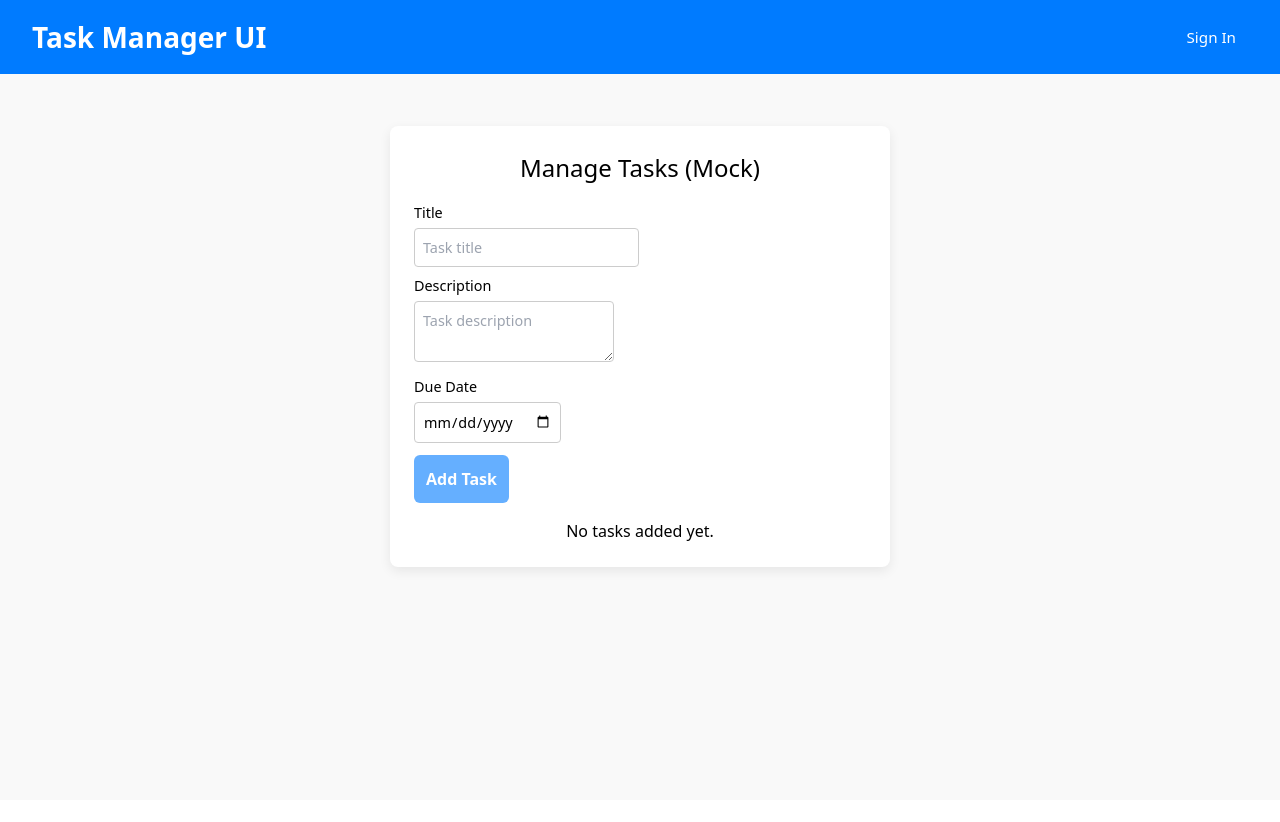
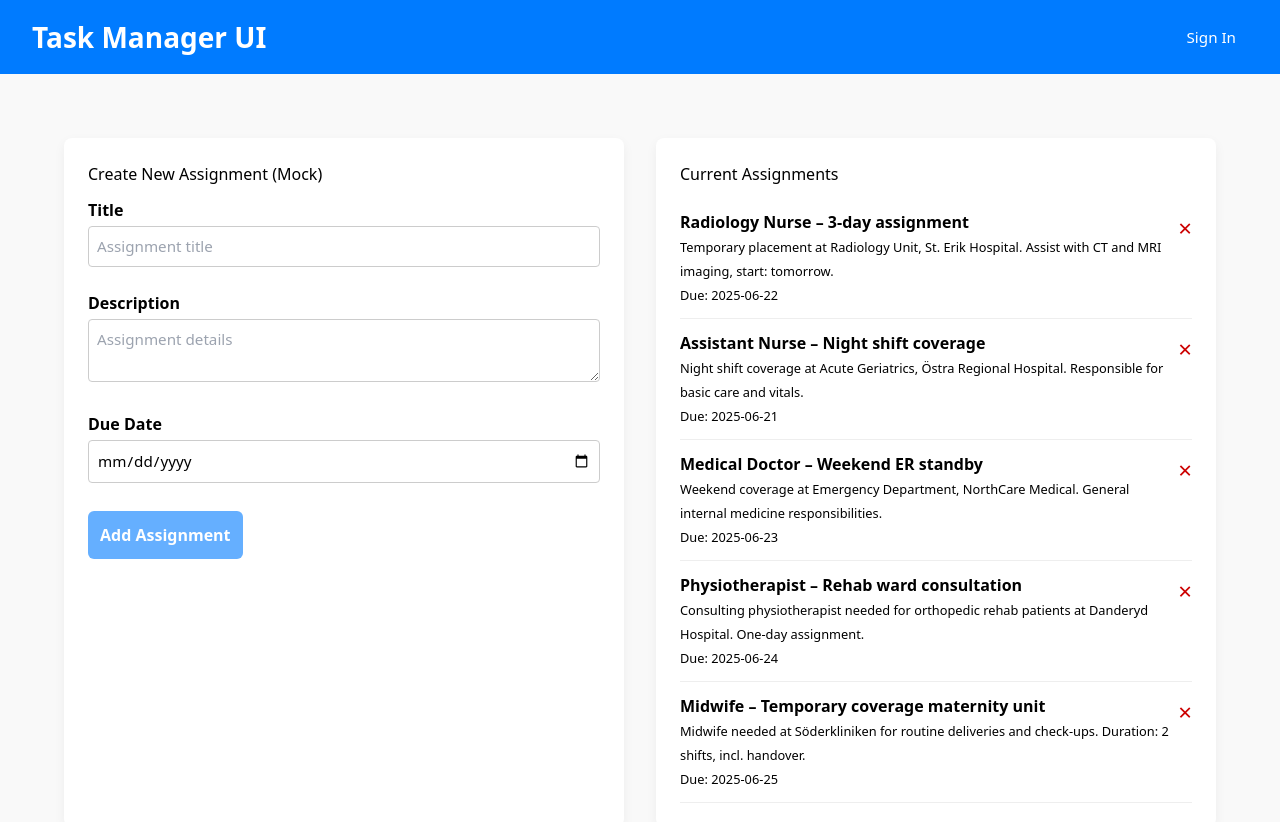
Before and after one commit to QULLi/task-manager, an Angular app in the folder ui/: page /tasks in a window 1280 px wide. Shown: the top 822 px of the page. Before the commit the page ends 800 px from the top, so only its background shows below. Built offline with nearby package versions, Linux system fonts and the light colour scheme.

Commit message:
Angular/material added + improved UI for tasks, with table (grid)

```diff
--- a/ui/angular.json
+++ b/ui/angular.json
@@ -24,7 +24,10 @@
                 "input": "public"
               }
             ],
-            "styles": ["src/styles.css"],
+            "styles": [
+              "@angular/material/prebuilt-themes/azure-blue.css",
+              "src/styles.css"
+            ],
             "stylePreprocessorOptions": {
               "includePaths": ["src"]
             },
@@ -92,7 +95,10 @@
                 "input": "public"
               }
             ],
-            "styles": ["src/styles.css"],
+            "styles": [
+              "@angular/material/prebuilt-themes/azure-blue.css",
+              "src/styles.css"
+            ],
             "stylePreprocessorOptions": {
               "includePaths": ["src"]
             },
--- a/ui/package.json
+++ b/ui/package.json
@@ -11,10 +11,12 @@
   "private": true,
   "dependencies": {
     "@angular/animations": "^20.0.4",
+    "@angular/cdk": "^20.0.5",
     "@angular/common": "^20.0.4",
     "@angular/compiler": "^20.0.4",
     "@angular/core": "^20.0.4",
     "@angular/forms": "^20.0.4",
+    "@angular/material": "^20.0.5",
     "@angular/platform-browser": "^20.0.4",
     "@angular/platform-browser-dynamic": "^20.0.4",
     "@angular/router": "^20.0.4",
--- a/ui/src/app/profile/task-page/task-page.component.css
+++ b/ui/src/app/profile/task-page/task-page.component.css
@@ -1,39 +1,43 @@
-.task-page-card {
-  max-width: 500px;
-  padding: 1.5rem;
-  background: #fff;
-  border-radius: 8px;
-  box-shadow: 0 4px 12px rgba(0,0,0,0.08);
+.task-container {
+  display: flex;
+  flex-wrap: wrap;
+  gap: 2rem;
+  padding: 2rem;
+  max-width: 100%;
+  box-sizing: border-box;
 }
 
-.task-page-card h2 {
-  font-size: 1.5rem;
-  font-weight: 500;
-  text-align: center;
-  margin-bottom: 1rem;
+.task-form,
+.task-list-wrapper {
+  flex: 1 1 300px;
+  background: #ffffff;
+  border-radius: 8px;
+  padding: 1.5rem;
+  box-shadow: 0 4px 12px rgba(0,0,0,0.05);
+  max-height: 90vh;
+  overflow-y: auto;
+}
+
+.task-list-wrapper {
+  min-width: 320px;
 }
 
 .field-group label {
   display: block;
+  font-weight: 600;
   margin-bottom: 0.25rem;
-  font-size: 0.9rem;
-  font-weight: 500;
 }
 
 .form-control {
+  width: 100%;
   padding: 0.5rem;
-  font-size: 0.9rem;
+  font-size: 0.95rem;
+  border: 1px solid #ccc;
   border-radius: 4px;
-  border: 1px solid #ccc;
+  margin-bottom: 1rem;
+  box-sizing: border-box;
 }
 
-.form-control:focus {
-  outline: none;
-  border-color: #007bff;
-  box-shadow: 0 0 0 1px rgba(0,123,255,0.2);
-}
-
-/* Custom Add Task button */
 .btn-add {
   background-color: #007bff;
   color: #fff;
@@ -53,23 +57,29 @@
   cursor: not-allowed;
 }
 
-/* Remove button styling */
 .btn-remove {
   background: transparent;
   border: none;
-  font-size: 1.25rem;
+  font-size: 1.5rem;
   color: #c00;
   cursor: pointer;
-  transition: color 0.2s ease;
+  align-self: start;
 }
 
 .btn-remove:hover {
   color: #800;
 }
 
+.list-group {
+  padding: 0;
+  margin: 0;
+  list-style: none;
+}
+
 .list-group-item {
   display: flex;
   justify-content: space-between;
-  align-items: center;
-  padding: 0.75rem 1rem;
+  align-items: flex-start;
+  border-bottom: 1px solid #eee;
+  padding: 0.75rem 0;
 }
--- a/ui/src/app/profile/task-page/task-page.component.html
+++ b/ui/src/app/profile/task-page/task-page.component.html
@@ -1,10 +1,12 @@
-<div class="task-page-card mx-auto my-5">
-  <h2 class="mb-4">Manage Tasks (Mock)</h2>
+<div class="task-container">
+  <!-- Form Section -->
+  <div class="task-form">
+    <h2 class="mb-3">Create New Assignment (Mock)</h2>
 
     <div *ngIf="formError" class="alert alert-danger">{{ formError }}</div>
     <div *ngIf="formSuccess" class="alert alert-success">{{ formSuccess }}</div>
 
-  <form #f="ngForm" (ngSubmit)="addTask(f)" novalidate class="mb-4">
+    <form #f="ngForm" (ngSubmit)="addTask(f)" novalidate>
       <div class="field-group mb-2">
         <label for="title">Title</label>
         <input
@@ -15,7 +17,7 @@
           [(ngModel)]="newTask.title"
           required
           [disabled]="taskLoading"
-        placeholder="Task title"
+          placeholder="Assignment title"
         />
       </div>
 
@@ -28,7 +30,7 @@
           [(ngModel)]="newTask.description"
           rows="2"
           [disabled]="taskLoading"
-        placeholder="Task description"
+          placeholder="Assignment details"
         ></textarea>
       </div>
 
@@ -49,18 +51,22 @@
         class="btn-add w-100"
         [disabled]="taskLoading || f.form.invalid"
       >
-      {{ taskLoading ? 'Adding…' : 'Add Task' }}
+        {{ taskLoading ? 'Adding…' : 'Add Assignment' }}
       </button>
     </form>
+  </div>
 
+  <!-- Task List Section -->
+  <div class="task-list-wrapper">
+    <h2 class="mb-3">Current Assignments</h2>
     <ul *ngIf="tasks.length; else noTasks" class="list-group">
       <li
-      class="list-group-item d-flex justify-content-between align-items-start"
+        class="list-group-item"
         *ngFor="let task of tasks"
       >
         <div>
-        <div class="fw-bold">{{ task.title }}</div>
-        <small>{{ task.description }}</small>
+          <strong>{{ task.title }}</strong>
+          <div><small>{{ task.description }}</small></div>
           <div *ngIf="task.due_date"><small>Due: {{ task.due_date }}</small></div>
         </div>
         <button
@@ -73,6 +79,7 @@
       </li>
     </ul>
     <ng-template #noTasks>
-    <div class="text-muted text-center">No tasks added yet.</div>
+      <div class="text-muted">No tasks added yet.</div>
     </ng-template>
   </div>
+</div>
--- a/ui/src/app/profile/task-page/task-page.component.ts
+++ b/ui/src/app/profile/task-page/task-page.component.ts
@@ -1,34 +1,51 @@
 import { Component, OnInit } from '@angular/core';
 import { FormsModule, NgForm } from '@angular/forms';
 import { CommonModule } from '@angular/common';
-
-interface ITask {
-  id: number;
-  title: string;
-  description: string;
-  due_date?: string;
-}
+import { MatProgressSpinnerModule } from '@angular/material/progress-spinner';
+import { TaskService, ITask } from '../../../core/services/task.service';
 
 @Component({
   selector: 'app-task-page',
   standalone: true,
-  imports: [CommonModule, FormsModule],
+  imports: [
+    CommonModule,
+    FormsModule,
+    MatProgressSpinnerModule
+  ],
   templateUrl: './task-page.component.html',
   styleUrls: ['./task-page.component.css'],
 })
 export class TaskPageComponent implements OnInit {
+  /** Current list of tasks in memory */
   tasks: ITask[] = [];
+
+  /** Model for the new task form */
   newTask: Partial<ITask> = { title: '', description: '', due_date: '' };
+
+  /** UI feedback state */
   formError = '';
   formSuccess = '';
   taskLoading = false;
 
-  constructor() {}
-
-  ngOnInit(): void {}
+  constructor(private taskService: TaskService) {}
 
   /**
-   * Adds a new task, mocks API call.
+   * On init, load the current mock tasks.
+   */
+  ngOnInit(): void {
+    this.loadTasks();
+  }
+
+  /**
+   * Load tasks from the in-memory TaskService.
+   */
+  private loadTasks() {
+    this.tasks = this.taskService.getTasks();
+  }
+
+  /**
+   * Adds a new task to the in-memory service.
+   * Resets the form, reloads list and shows feedback.
    */
   public addTask(form: NgForm) {
     this.formError = '';
@@ -45,28 +62,30 @@ export class TaskPageComponent implements OnInit {
         id: Date.now(),
         title: this.newTask.title!.trim(),
         description: this.newTask.description?.trim() || '',
-        due_date: this.newTask.due_date || undefined
+        due_date: this.newTask.due_date || undefined,
       };
-      this.tasks.push(task);
+      this.taskService.addTask(task);
 
       this.formSuccess = 'Task added successfully!';
       this.clearForm(form);
+      this.loadTasks();
       this.taskLoading = false;
       this.clearMessagesAfterDelay();
     }, 300);
   }
 
   /**
-   * Removes a task by ID and shows feedback.
+   * Removes a task by ID via the service, reloads list and shows feedback.
    */
   public removeTask(id: number) {
-    this.tasks = this.tasks.filter(t => t.id !== id);
+    this.taskService.removeTask(id);
+    this.loadTasks();
     this.formSuccess = 'Task removed successfully!';
     this.clearMessagesAfterDelay();
   }
 
   /**
-   * Clears the add-task form and resets validation.
+   * Clears the add-task form and resets validation state.
    */
   private clearForm(form: NgForm) {
     this.newTask = { title: '', description: '', due_date: '' };
@@ -74,7 +93,7 @@ export class TaskPageComponent implements OnInit {
   }
 
   /**
-   * Clears feedback messages after a delay.
+   * Clears success and error messages after a short delay.
    */
   private clearMessagesAfterDelay() {
     setTimeout(() => {
--- /dev/null
+++ b/ui/src/app/task-list/task-list.component.css
@@ -0,0 +1,39 @@
+.task-list-container {
+  max-width: 800px;
+  margin: 1rem auto;
+  padding: 1rem;
+  background-color: #fff;
+  border-radius: 8px;
+  box-shadow: 0 4px 12px rgba(0,0,0,0.07);
+  display: flex;
+  flex-direction: column;
+  gap: 1rem;
+  max-height: 80vh;
+  overflow-y: auto;
+}
+
+h2 {
+  margin: 0;
+  font-weight: 600;
+  font-size: 1.5rem;
+  text-align: center;
+}
+
+.spinner {
+  margin: 1rem auto;
+}
+
+.error-message {
+  color: #c00;
+  text-align: center;
+  font-weight: 600;
+}
+
+table {
+  width: 100%;
+  min-width: 600px;
+}
+
+mat-paginator {
+  align-self: center;
+}
--- /dev/null
+++ b/ui/src/app/task-list/task-list.component.html
@@ -0,0 +1,52 @@
+<div class="task-list-container">
+  <h2>Assignments List</h2>
+
+  <mat-progress-spinner
+    *ngIf="loading"
+    mode="indeterminate"
+    diameter="40"
+    class="spinner"
+  ></mat-progress-spinner>
+
+  <div *ngIf="error" class="error-message">{{ error }}</div>
+
+  <table mat-table [dataSource]="dataSource" matSort class="mat-elevation-z8">
+
+    <!-- Title Column -->
+    <ng-container matColumnDef="title">
+      <th mat-header-cell *matHeaderCellDef mat-sort-header> Title </th>
+      <td mat-cell *matCellDef="let task"> {{task.title}} </td>
+    </ng-container>
+
+    <!-- Description Column -->
+    <ng-container matColumnDef="description">
+      <th mat-header-cell *matHeaderCellDef mat-sort-header> Description </th>
+      <td mat-cell *matCellDef="let task"> {{task.description}} </td>
+    </ng-container>
+
+    <!-- Due Date Column -->
+    <ng-container matColumnDef="due_date">
+      <th mat-header-cell *matHeaderCellDef mat-sort-header> Due Date </th>
+      <td mat-cell *matCellDef="let task"> {{task.due_date || '—'}} </td>
+    </ng-container>
+
+    <!-- Actions Column -->
+    <ng-container matColumnDef="actions">
+      <th mat-header-cell *matHeaderCellDef> Actions </th>
+      <td mat-cell *matCellDef="let task">
+        <button mat-icon-button color="warn" (click)="deleteTask(task.id)" aria-label="Delete task">
+          <mat-icon>delete</mat-icon>
+        </button>
+      </td>
+    </ng-container>
+
+    <tr mat-header-row *matHeaderRowDef="displayedColumns"></tr>
+    <tr mat-row *matRowDef="let row; columns: displayedColumns;"></tr>
+
+  </table>
+
+  <mat-paginator
+    [pageSizeOptions]="[5, 10, 20]"
+    showFirstLastButtons
+  ></mat-paginator>
+</div>
--- /dev/null
+++ b/ui/src/app/task-list/task-list.component.ts
@@ -0,0 +1,68 @@
+import { Component, OnInit, ViewChild } from '@angular/core';
+import { CommonModule }           from '@angular/common';
+import { FormsModule }            from '@angular/forms';
+import { MatTableModule }         from '@angular/material/table';
+import { MatPaginatorModule, MatPaginator } from '@angular/material/paginator';
+import { MatSortModule, MatSort }         from '@angular/material/sort';
+import { MatButtonModule }        from '@angular/material/button';
+import { MatIconModule }          from '@angular/material/icon';
+import { MatProgressSpinnerModule } from '@angular/material/progress-spinner';
+import { MatTableDataSource }     from '@angular/material/table';
+
+import { TaskService, ITask }     from '../../core/services/task.service';
+
+@Component({
+  selector: 'app-task-list',
+  standalone: true,
+  imports: [
+    CommonModule,
+    FormsModule,
+    MatTableModule,
+    MatPaginatorModule,
+    MatSortModule,
+    MatButtonModule,
+    MatIconModule,
+    MatProgressSpinnerModule
+  ],
+  templateUrl: './task-list.component.html',
+  styleUrls: ['./task-list.component.css']
+})
+export class TaskListComponent implements OnInit {
+  /** In-memory table data source */
+  dataSource = new MatTableDataSource<ITask>([]);
+  /** Columns to show in the Material table */
+  displayedColumns = ['title', 'description', 'due_date', 'actions'];
+
+  loading = false;
+  error = '';
+
+  @ViewChild(MatPaginator) paginator!: MatPaginator;
+  @ViewChild(MatSort) sort!: MatSort;
+
+  constructor(private taskService: TaskService) {}
+
+  ngOnInit(): void {
+    this.loadTasks();
+  }
+
+  /** Load tasks from in-memory service into the table */
+  private loadTasks() {
+    this.loading = true;
+    // simulate async latency
+    setTimeout(() => {
+      const tasks = this.taskService.getTasks();
+      this.dataSource.data = tasks;
+      this.dataSource.paginator = this.paginator;
+      this.dataSource.sort = this.sort;
+      this.loading = false;
+    }, 200);
+  }
+
+  /**
+   * Remove a task in-memory and refresh table.
+   */
+  public deleteTask(id: number) {
+    this.taskService.removeTask(id);
+    this.loadTasks();
+  }
+}
--- /dev/null
+++ b/ui/src/core/services/task.service.ts
@@ -0,0 +1,83 @@
+import { Injectable } from '@angular/core';
+
+/** Task model used throughout the app */
+export interface ITask {
+  id: number;
+  title: string;
+  description: string;
+  due_date?: string;
+}
+
+@Injectable({ providedIn: 'root' })
+export class TaskService {
+  private tasks: ITask[] = [];
+
+  constructor() {
+    // Populate mock data on service instantiation
+    this.seedMockData();
+  }
+
+  /** Return a copy of current mock tasks */
+  getTasks(): ITask[] {
+    return [...this.tasks];
+  }
+
+  /** Add a new mock task */
+  addTask(task: ITask): void {
+    this.tasks.push(task);
+  }
+
+  /** Remove a task by its ID */
+  removeTask(id: number): void {
+    this.tasks = this.tasks.filter(t => t.id !== id);
+  }
+
+  /** Populate the in-memory task list with healthcare staffing mock data */
+  private seedMockData(): void {
+    const today = new Date();
+    this.tasks = [
+      {
+        id: 1,
+        title: 'Radiology Nurse – 3-day assignment',
+        description: 'Temporary placement at Radiology Unit, St. Erik Hospital. Assist with CT and MRI imaging, start: tomorrow.',
+        due_date: this.formatDate(this.addDays(today, 1)),
+      },
+      {
+        id: 2,
+        title: 'Assistant Nurse – Night shift coverage',
+        description: 'Night shift coverage at Acute Geriatrics, Östra Regional Hospital. Responsible for basic care and vitals.',
+        due_date: this.formatDate(this.addDays(today, 0)),
+      },
+      {
+        id: 3,
+        title: 'Medical Doctor – Weekend ER standby',
+        description: 'Weekend coverage at Emergency Department, NorthCare Medical. General internal medicine responsibilities.',
+        due_date: this.formatDate(this.addDays(today, 2)),
+      },
+      {
+        id: 4,
+        title: 'Physiotherapist – Rehab ward consultation',
+        description: 'Consulting physiotherapist needed for orthopedic rehab patients at Danderyd Hospital. One-day assignment.',
+        due_date: this.formatDate(this.addDays(today, 3)),
+      },
+      {
+        id: 5,
+        title: 'Midwife – Temporary coverage maternity unit',
+        description: 'Midwife needed at Söderkliniken for routine deliveries and check-ups. Duration: 2 shifts, incl. handover.',
+        due_date: this.formatDate(this.addDays(today, 4)),
+      },
+    ];
+  }
+
+  /** Add N days to given date */
+  private addDays(date: Date, days: number): Date {
+    const result = new Date(date);
+    result.setDate(result.getDate() + days);
+    return result;
+  }
+
+  /** Format date to YYYY-MM-DD */
+  private formatDate(date: Date): string {
+    return date.toISOString().split('T')[0];
+  }
+}
--- a/ui/src/index.html
+++ b/ui/src/index.html
@@ -7,8 +7,10 @@
   <meta name="viewport" content="width=device-width, initial-scale=1">
   <link rel="icon" type="image/x-icon" href="favicon.ico">
   <meta name="viewport" content="width=device-width, initial-scale=1.0" />
+  <link href="https://fonts.googleapis.com/css2?family=Roboto:wght@300;400;500&display=swap" rel="stylesheet">
+  <link href="https://fonts.googleapis.com/icon?family=Material+Icons" rel="stylesheet">
 </head>
-<body>
+<body class="mat-typography">
   <app-root></app-root>
 </body>
 </html>
--- a/ui/src/styles.css
+++ b/ui/src/styles.css
@@ -1,3 +1,5 @@
 @tailwind base;
 @tailwind components;
 @tailwind utilities;
+html, body { height: 100%; }
+body { margin: 0; font-family: Roboto, "Helvetica Neue", sans-serif; }
```
Also changed, not shown: ui/src/app/app.config.ts (+12 -1 lines), 1 other file (tests, documents, lock files or other folders). Lines whose indentation alone changed are shown as unchanged.
